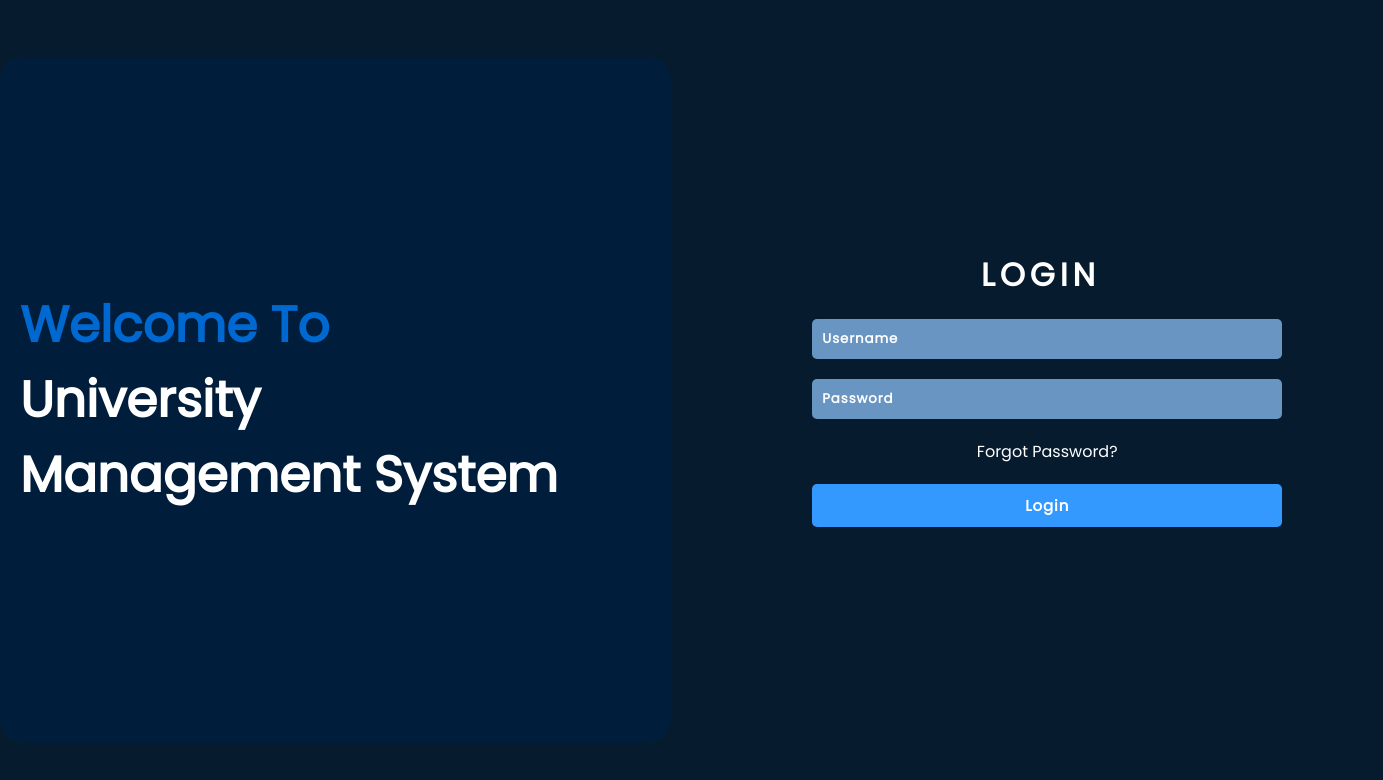
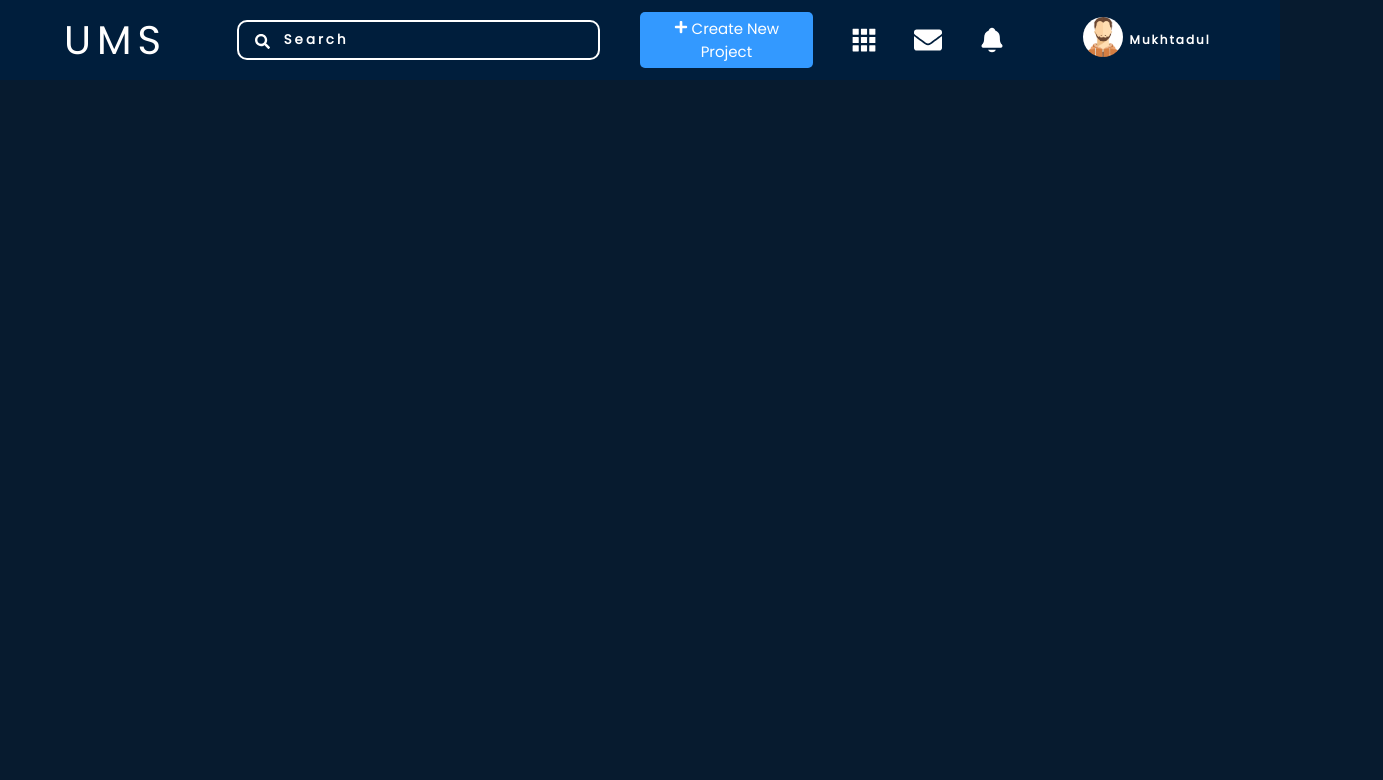
Before and after one commit to subham07-t/campus-keeper-UMS-app, a React (Vite) app in the folder frontend/: page / in a window 1280 px wide. Shown: the top 780 px of the page, 1383 px wide, since content can reach past the window. Built offline with nearby package versions, Linux system fonts and the light colour scheme.

Commit message:
FE: Completed Header Design

```diff
--- a/frontend/package.json
+++ b/frontend/package.json
@@ -10,7 +10,8 @@
   },
   "dependencies": {
     "react": "^18.2.0",
-    "react-dom": "^18.2.0"
+    "react-dom": "^18.2.0",
+    "react-icons": "^4.8.0"
   },
   "devDependencies": {
     "@types/react": "^18.0.28",
--- a/frontend/src/App.jsx
+++ b/frontend/src/App.jsx
@@ -1,11 +1,14 @@
 import React from "react";
 import Login from "./pages/Login";
 import "./App.css";
+import  Header  from "./components/Header";
 
 const App = () => {
   return (
     <div>
-      <Login />
+
+      <Header/>
+      {/* <Login /> */}
     </div>
   );
 };
--- /dev/null
+++ b/frontend/src/components/Header/Header.css
@@ -0,0 +1,152 @@
+
+
+.header_section{
+    background-color: var(--theme-color);
+    height: 80px;
+    width: 100%;
+    color: var(--color-white);
+}
+.header_container {
+    width: 90%;
+    margin: auto;
+}
+.header_items_wrapper {
+    display: flex;
+    flex-wrap: wrap;
+    height: 80px;
+    align-items: center;
+}
+.header_items.one {
+    width: 15%;
+}
+
+.header_items.two {
+    width: 35%;
+}
+
+.header_items.three {
+    width: 50%;
+}
+a.logo {
+    color: var(--color-white);
+    text-decoration: none;
+    font-size: 40px;
+    letter-spacing: 6px;
+    display: inline-block;
+}
+.input_wrapper {
+    position: relative;
+    width: 90%;
+}
+.search_input {
+    width: 100%;
+    height: 40px;
+    border: 2px solid #fff;
+    outline: none;
+    border-radius: 10px;
+    background-color: transparent;
+    box-sizing: border-box;
+    padding: 5px 20px 5px 45px;
+    transition: all ease-in-out 0.6s;
+    color: #fff;
+    font-weight: bold;
+    letter-spacing: 2px;
+}
+.search_input:focus{
+    background-color: #6995c2;
+    color: #fff;
+}
+.search_input::placeholder{
+    letter-spacing: 3px;
+    font-weight: bold;
+    color: #fff;
+    outline: none;
+}
+.search_input:focus::placeholder{
+}
+span.search_icon {
+    position: absolute;
+    top: 11px;
+    left: 18px;
+    font-size: 15px;
+    line-height: 25px;
+}
+.header_other_wrapper {
+    width: 100%;
+    display: flex;
+    flex-wrap: wrap;
+    align-items: center;
+    /* justify-content: end; */
+    gap: 5%;
+}
+.icons_group_div {
+    width: 30%;
+}
+.header_btn_div {
+    width: 30%;
+    text-align: center;
+}
+.header_btn_div a {
+    color: var(--color-white);
+    background-color: var(--color-btn);
+    display: inline-block;
+    text-decoration: none;
+    padding: 5px 10px;
+    border-radius: 5px;
+    font-size: 15px;
+    transition: all 0.5s ease-out;
+}
+.add_icons_color{
+    color: var(--color-white);
+    font-size: 14px;
+    line-height: 24px;
+}
+.header_btn_div a:hover{
+    cursor: pointer;
+    opacity: 0.8;
+    transition: all 0.5s ease-out;
+}
+.icons_wrappers {
+    display: flex;
+    gap: 20px;
+    justify-content: space-around;
+}
+
+.icons_wrappers a {
+    text-decoration: none;
+    color: #fff;
+    display: inline-block;
+    font-size: 28px;
+    line-height: 21px;
+    transition: all ease-in-out 0.3s;
+}
+.icons_wrappers a:hover {
+    color: #fff;
+    opacity: 0.7;
+    transition: all ease-in-out 0.5s;
+}
+.header_username_div{
+    width: 30%;
+}
+.hud_user_info {
+    display: flex;
+    flex-wrap: wrap;
+    align-items: center;
+    justify-content: end;
+}
+.hud_user_logo {
+    width: 27%;
+    text-align: start;
+}
+.hud_user_logo img {
+    width: 40px;
+    height: 40px;
+    border-radius: 50%;
+}
+.hud_user_name {
+    width: 50%;
+    font-size: 12px;
+    letter-spacing: 2px;
+    color: #fff;
+    font-weight: bold;
+}
--- /dev/null
+++ b/frontend/src/components/Header/Header.jsx
@@ -0,0 +1,68 @@
+import React from 'react'
+import "./Header.css"
+import { FaSearch} from "react-icons/fa";
+import {FaPlus} from "react-icons/fa";
+import {FaEnvelope} from "react-icons/fa";
+import { IoAppsSharp } from "react-icons/io5";
+import { IoNotifications } from "react-icons/io5";
+import companyLogo from "../../assets/userLogo.png";
+
+
+
+
+
+
+
+const Header = () => {
+  return (
+    <div>
+        <div className='header_section'>
+          <div className="header_container">
+            <div className="header_items_wrapper">
+
+              <div className="header_items one">
+                  <a href="#" className='logo'>UMS</a>
+              </div>
+
+              <div className="header_items two">
+                  <div className='input_wrapper'>
+                    <input type="text" className='search_input' placeholder='Search' />
+                    <span className='search_icon'>
+                        <FaSearch />
+                    </span>
+                  </div>
+              </div>
+
+              <div className="header_items three">
+                  <div className='header_other_wrapper'>
+
+                    <div className='header_btn_div'>
+                        <a href="#"> <FaPlus className='add_icons_color'/> Create New Project</a>
+                    </div>
+
+                    <div className='icons_group_div'>
+                      <div className='icons_wrappers'>
+                        <a href="#"><IoAppsSharp className='other_icons'/></a>
+                        <a href="#"><FaEnvelope className='other_icons'/></a>
+                        <a href="#"><IoNotifications className='other_icons'/></a>
+                      </div>
+                    </div>
+
+                    <div className='header_username_div'>
+                        <div className='hud_user_info'>
+                          <div className='hud_user_logo'>
+                            <img src={companyLogo} alt="" />
+                          </div>
+                          <p className='hud_user_name'>Mukhtadul</p>
+                        </div>
+                    </div>
+                  </div>
+              </div>
+            </div>
+          </div>
+        </div>
+
+    </div>
+  )
+}
+export default Header;
--- /dev/null
+++ b/frontend/src/components/Header/index.jsx
@@ -0,0 +1 @@
+export{default} from "./Header"
--- a/frontend/src/components/WelcomeCard/WelcomeCard.css
+++ b/frontend/src/components/WelcomeCard/WelcomeCard.css
@@ -19,7 +19,7 @@
     transform: translateY(-50%);
     text-align: justify;
     background-color: var(--theme-color);
-    padding: 230px 20px;
+    padding: 30% 20px;
     border-radius: 23px;
 }
 .welcome__heading{
--- a/frontend/src/pages/Login/Login.css
+++ b/frontend/src/pages/Login/Login.css
@@ -11,7 +11,7 @@
     background-color: var(--bg-color);
 }
 .main__div {
-    width: 1370px;
+    width: 1200px;
     margin: auto;
     display: table;
 }
```
Also changed, not shown: frontend/src/assets/userLogo.png (added), 1 other file (tests, documents, lock files or other folders).
